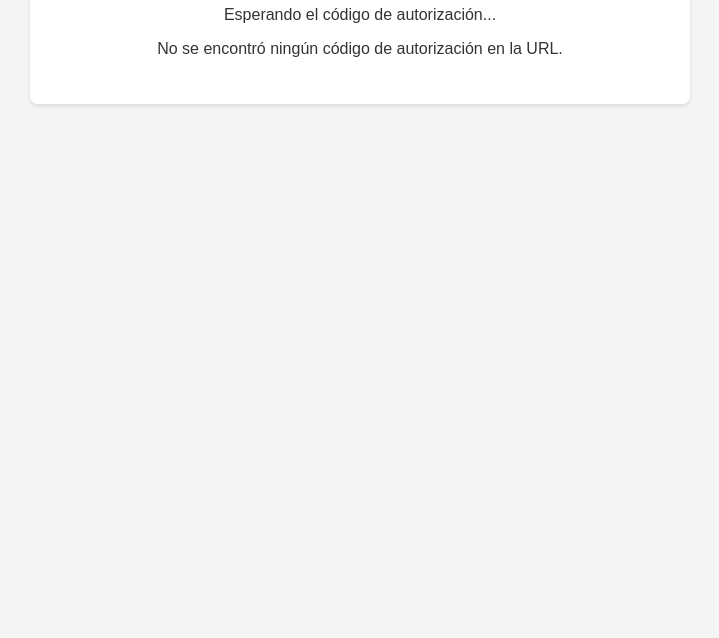
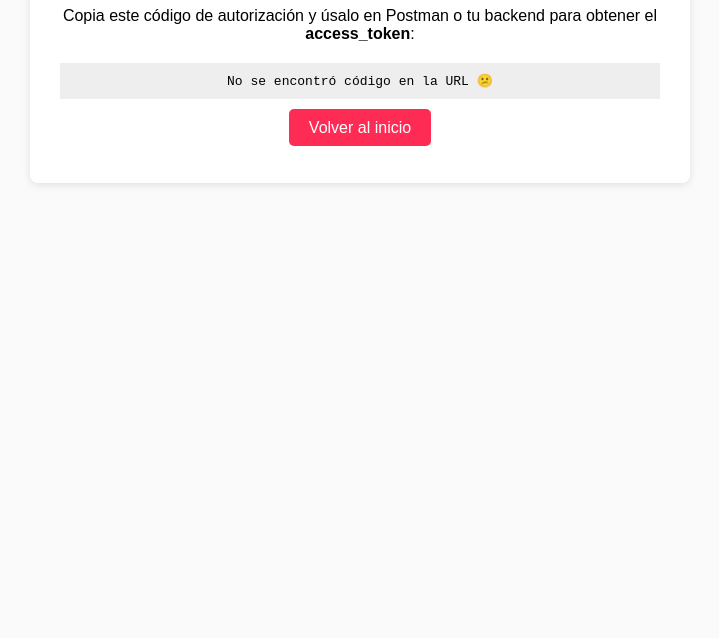
Before and after one commit to Marlon-ELLA/Tiktok-oauth-redirect, a plain HTML site: page index.html in a window 1280 px wide. Shown: the part 162-800 px from the top of the page, without its empty margins (280-999 px from the left). Drawn offline with Linux system fonts and the light colour scheme.

Commit message:
Update index.html

```diff
--- a/index.html
+++ b/index.html
@@ -3,46 +3,30 @@
 <head>
   <meta charset="UTF-8">
   <meta name="viewport" content="width=device-width, initial-scale=1.0">
-    <title>TikTok OAuth Redirect</title>
+  <title>Redirección TikTok - PanGabrielWeb</title>
   <style>
-        body { font-family: sans-serif; text-align: center; padding: 50px; background-color: #f4f4f4; color: #333; }
-        .container { background-color: #fff; padding: 30px; border-radius: 8px; box-shadow: 0 2px 4px rgba(0,0,0,0.1); max-width: 600px; margin: 0 auto; }
-        h1 { color: #fe2c55; }
-        code { background-color: #eee; padding: 5px 10px; border-radius: 4px; display: inline-block; margin-top: 10px; }
-        .error { color: red; font-weight: bold; }
+    body { font-family: Arial; background: #fafafa; text-align:center; padding:50px; }
+    .card { background:white; padding:30px; border-radius:8px; max-width:600px; margin:auto; box-shadow:0 2px 8px rgba(0,0,0,0.1);}
+    code { background:#eee; padding:10px; display:block; margin:20px 0; word-break: break-all; }
+    .btn { background:#fe2c55; color:white; padding:10px 20px; border-radius:5px; text-decoration:none; }
   </style>
 </head>
 <body>
-    <div class="container">
-        <h1>Redirección de TikTok OAuth</h1>
-        <p>Esperando el código de autorización...</p>
-        <div id="result"></div>
+  <div class="card">
+    <h1>¡Conexión con TikTok exitosa 🎉!</h1>
+    <p>Copia este código de autorización y úsalo en Postman o tu backend para obtener el <strong>access_token</strong>:</p>
+    <code id="authCode">Cargando...</code>
+    <p><a href="home.html" class="btn">Volver al inicio</a></p>
   </div>
-
   <script>
-        document.addEventListener('DOMContentLoaded', () => {
     const urlParams = new URLSearchParams(window.location.search);
-            const code = urlParams.get('code');
-            const error = urlParams.get('error');
-            const resultDiv = document.getElementById('result');
-
-            if (code) {
-                resultDiv.innerHTML = `
-                    <p>¡Código de autorización recibido!</p>
-                    <p>Copia este código y úsalo para obtener tu Access Token:</p>
-                    <code>${code}</code>
-                    <p>Este código es válido por un corto tiempo.</p>
-                `;
-            } else if (error) {
-                resultDiv.innerHTML = `
-                    <p class="error">Error al obtener el código de autorización:</p>
-                    <code>${error}</code>
-                    <p>Descripción: ${urlParams.get('error_description') || 'No disponible'}</p>
-                `;
+    const code = urlParams.get("code");
+    const box = document.getElementById("authCode");
+    if(code){
+      box.textContent = code;
     } else {
-                resultDiv.innerHTML = `<p>No se encontró ningún código de autorización en la URL.</p>`;
+      box.textContent = "No se encontró código en la URL 😕";
     }
-        });
   </script>
 </body>
 </html>
```
Lines whose indentation alone changed are shown as unchanged.
